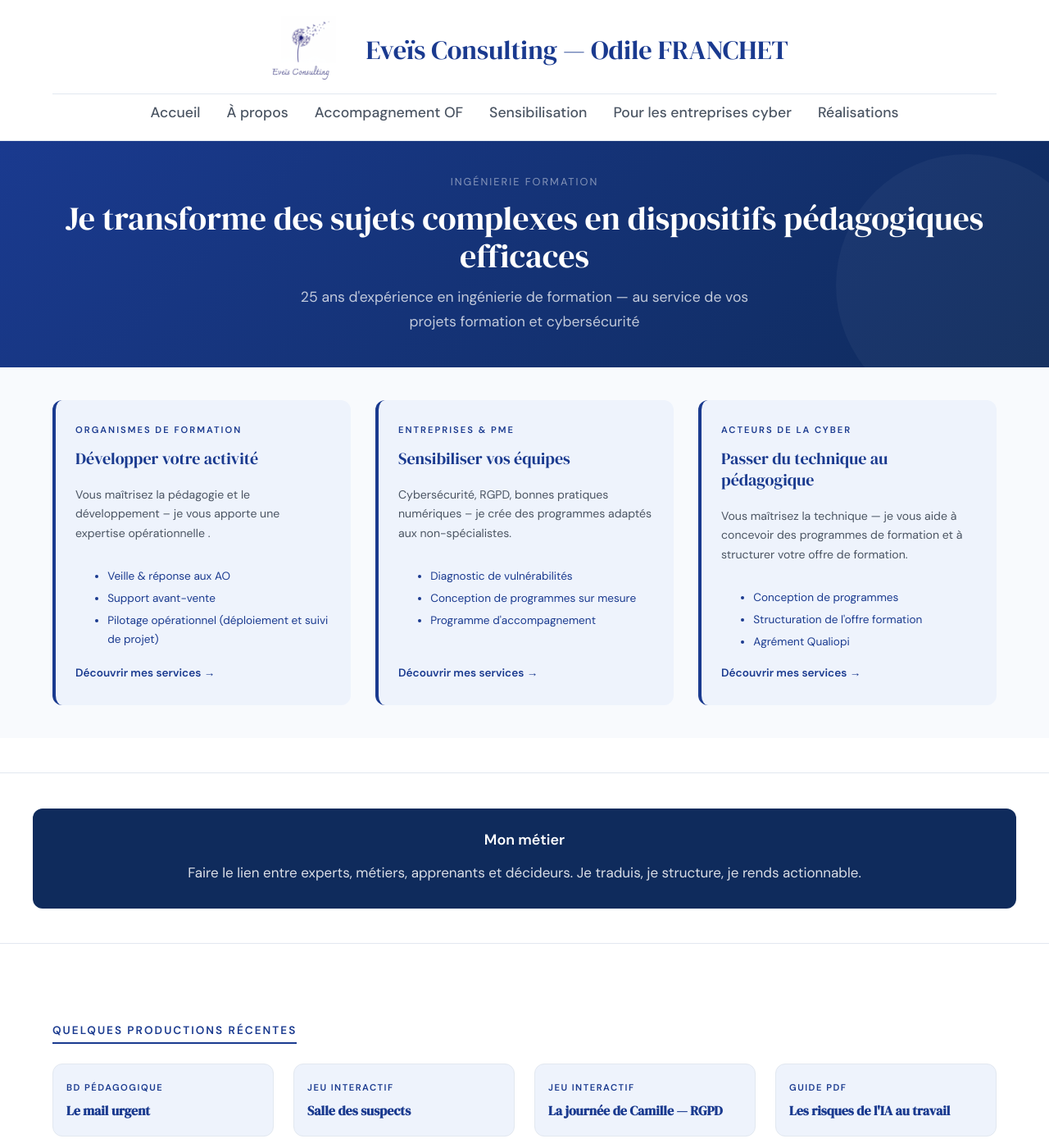
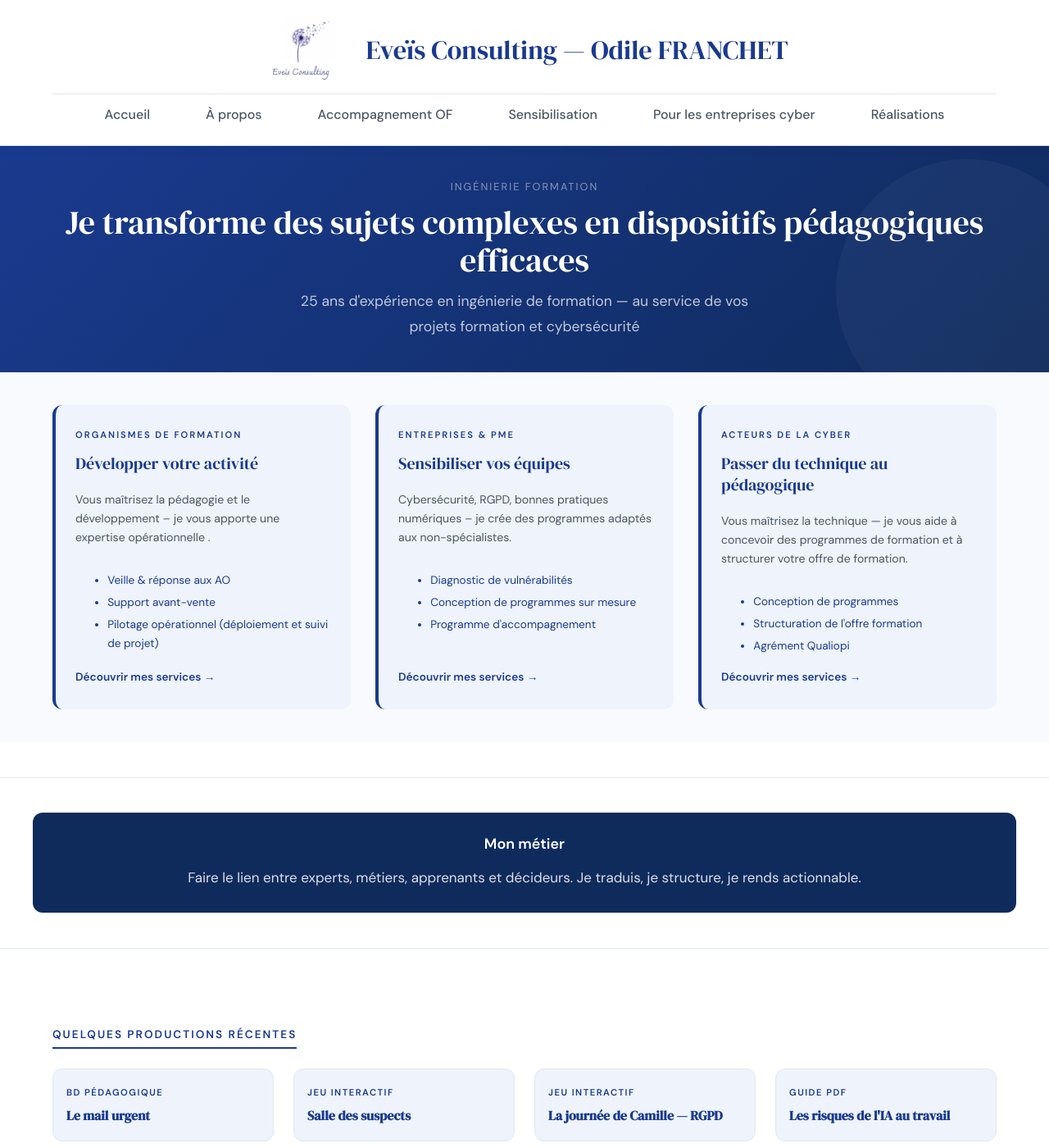
Before and after one commit to ofranchet73/eveis-consulting, a Jekyll site: the page built from index.html, in a window 1280 px wide and 1400 px high. Shown: the whole window at 82% size. Built offline with Jekyll 4.4.1, drawn with Linux system fonts in a browser that asks for light colours.

Commit message:
Update index.html

```diff
--- a/index.html
+++ b/index.html
@@ -330,14 +330,4 @@
     margin: 0 auto;
     text-align: center;
 }
-/* Menu navigation : texte plus grand et plus espacé */
-.nav-links {
-    font-size: 1.1rem;      /* Taille du texte (ajustez à 1.2rem si besoin) */
-    gap: 2rem;              /* Espacement entre les onglets */
-}
-
-.nav-link {
-    font-size: inherit;     /* Hérite de la taille définie ci-dessus */
-    padding: 0.5rem 0;      /* Un peu d'espace vertical pour faciliter le clic */
-}
 </style>
```
